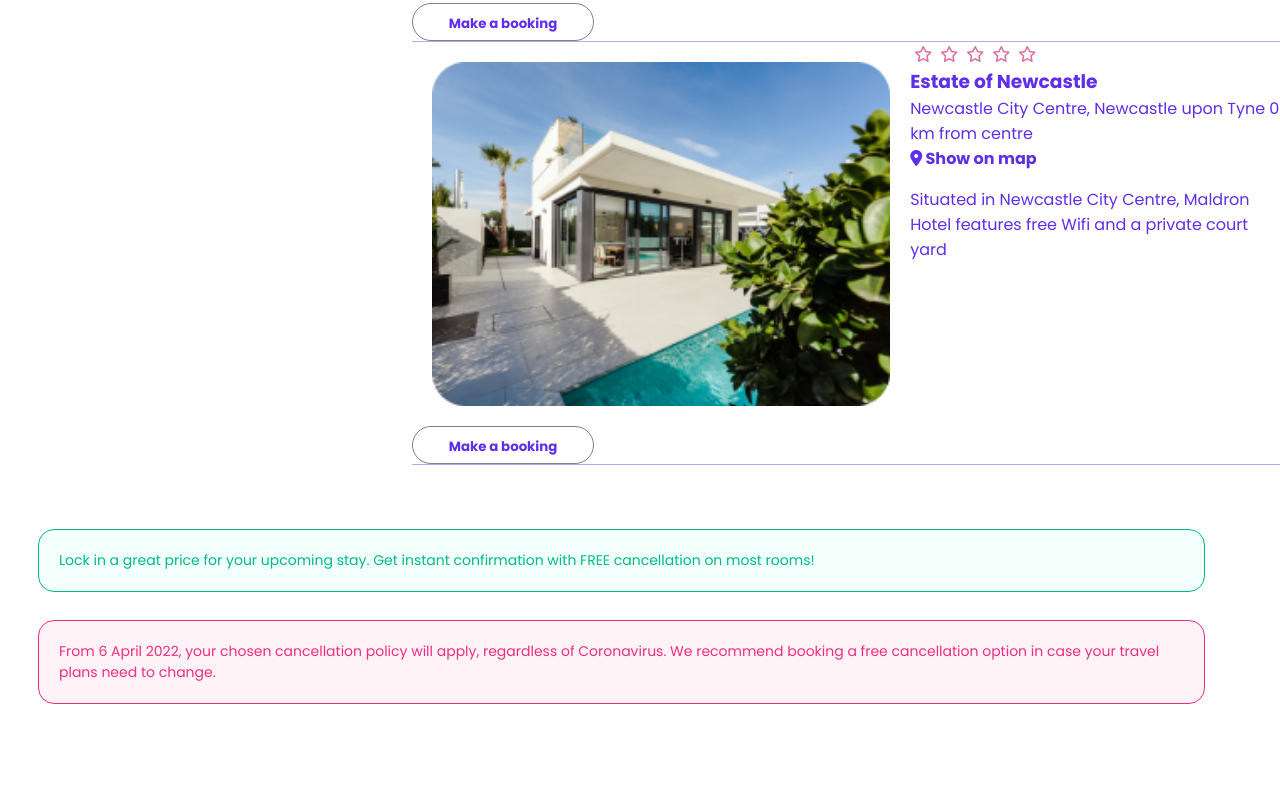
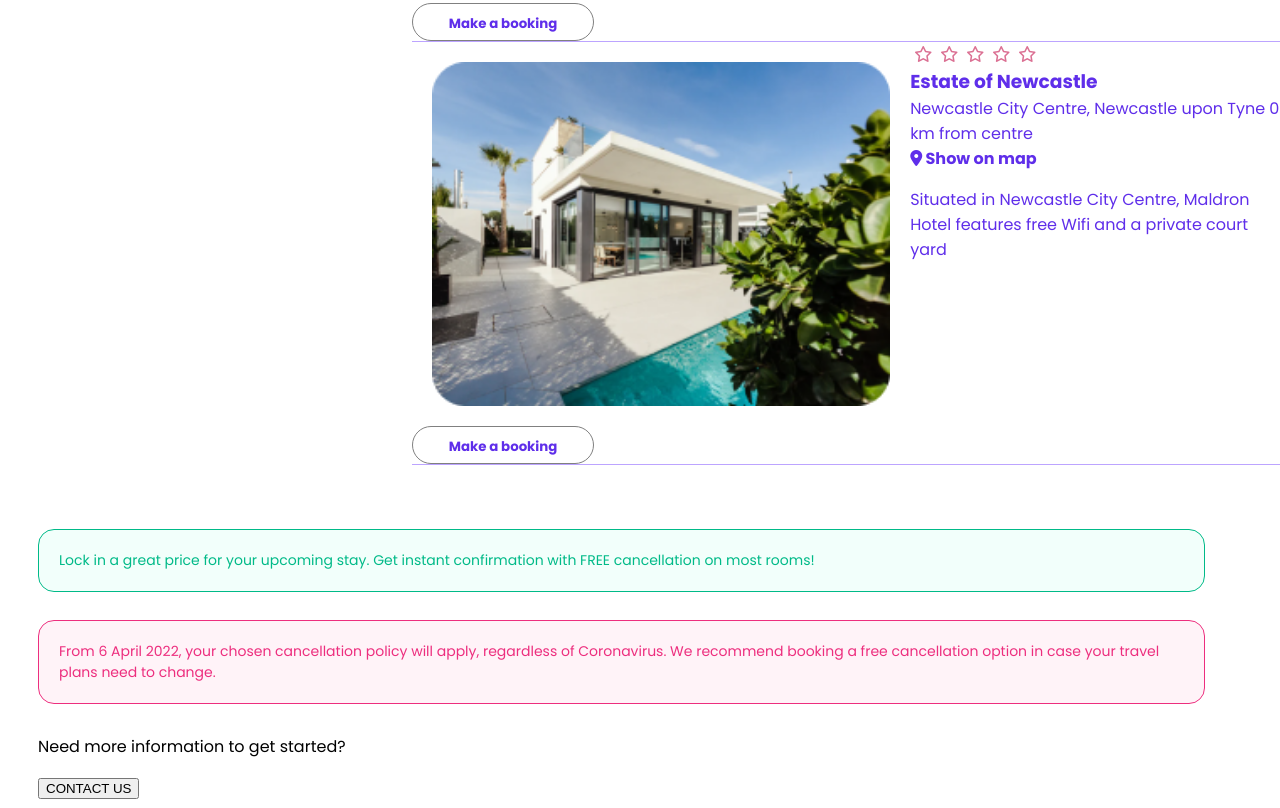
Before and after one commit to manuelaperezsimon/202207-w1chwe-adrian-arco-manuela-perez, a website: page index.html in a window 1280 px wide. Shown: the part 1080-1888 px from the top of the page. Before the commit the page ends 1806 px from the top, so only its background shows below. Drawn offline with nearby package versions, Linux system fonts and the light colour scheme; files that its build step writes are made by us from their sources.

Commit message:
Created a more-info div for text-attention section

```diff
--- a/index.html
+++ b/index.html
@@ -168,5 +168,10 @@
     From 6 April 2022, your chosen cancellation policy will apply, regardless of Coronavirus.
     We recommend booking a free cancellation option in case your travel plans need to change.
   </p>
+  <div class="more-info">
+    <p class="more-info__target">Need more information to get started?</p>
+    <button class= "more-info__button button--purple">CONTACT US</button>
+  </div>
+
 </section>
 </main>
```
